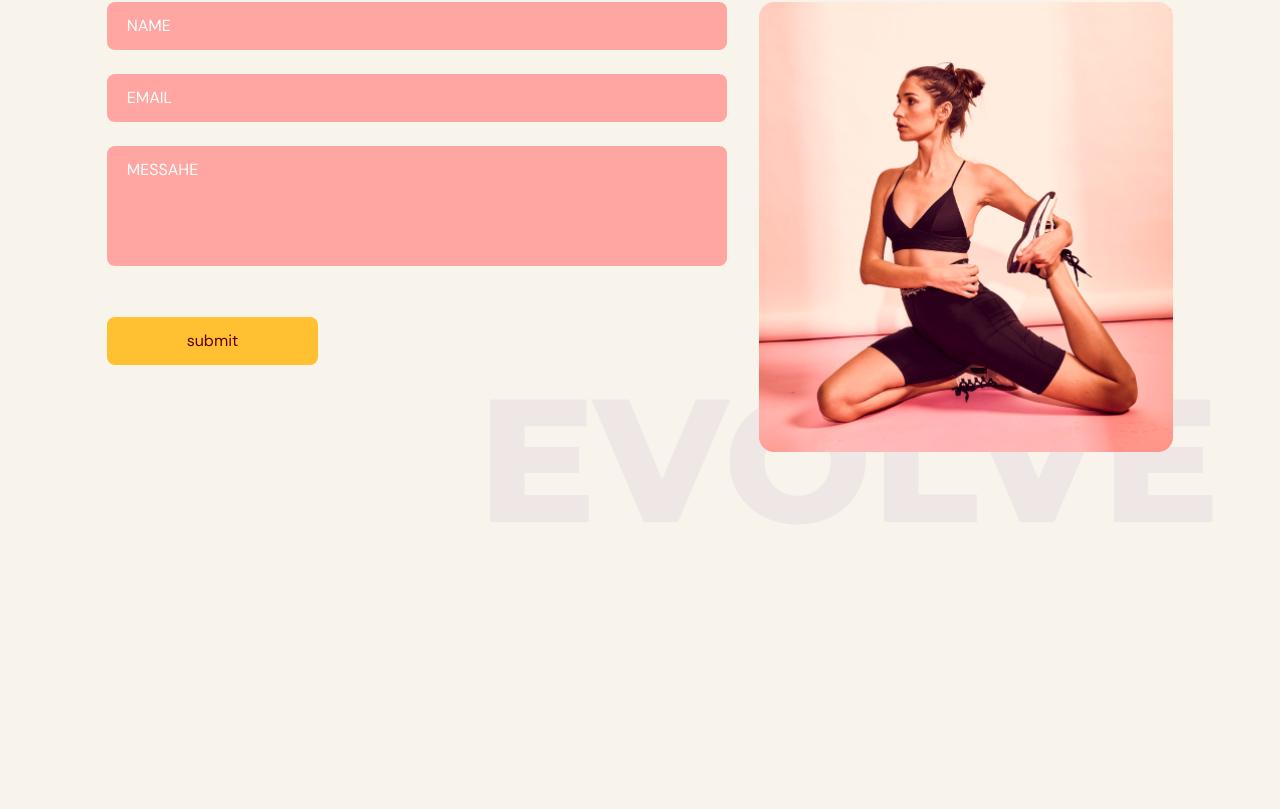
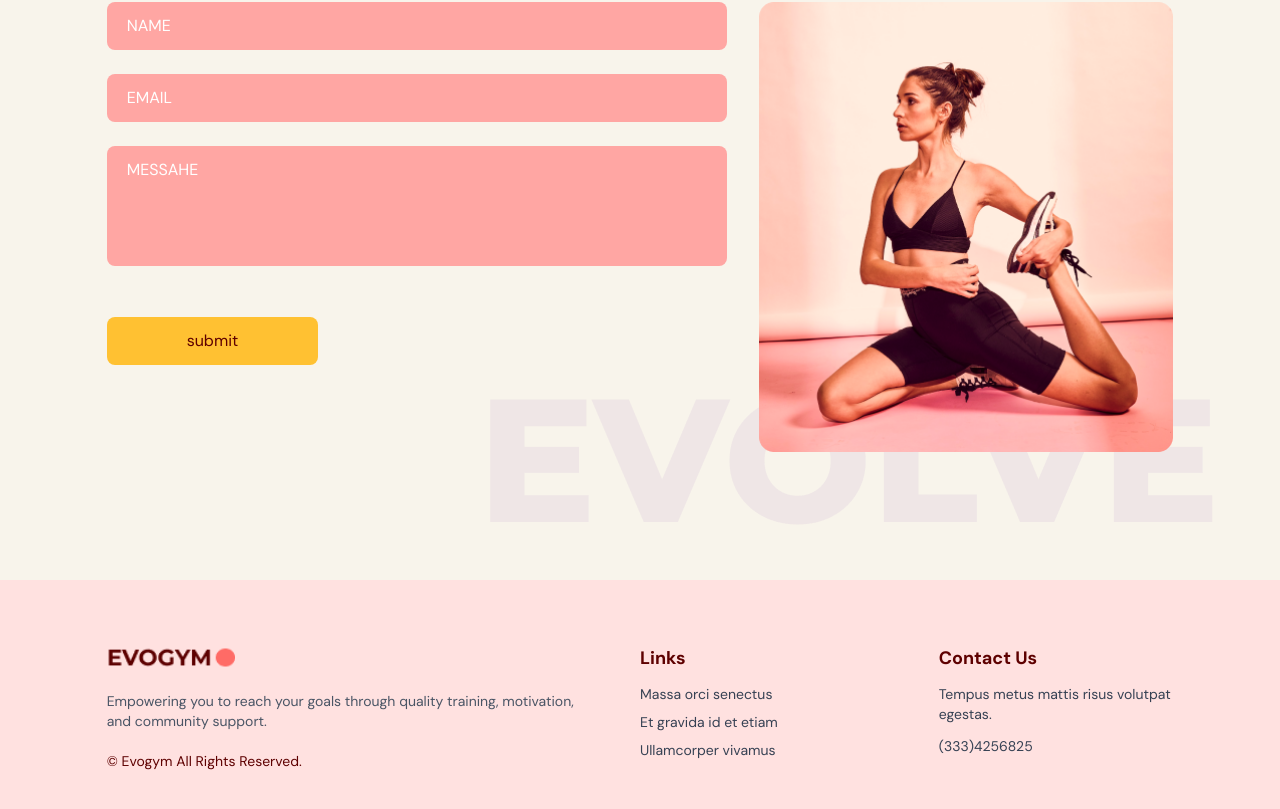
Before and after one commit to OB1-WAN-KENOBI/fitness-landing-react, a React (Vite) app: page / in a window 1280 px wide. Shown: the part 3066-3875 px from the top of the page. Before the commit the page ends 3646 px from the top, so only its background shows below. Built offline with nearby package versions, Linux system fonts and the light colour scheme.

Commit message:
v 0.9 added footer and animation for footer

```diff
--- a/src/App.tsx
+++ b/src/App.tsx
@@ -1,5 +1,6 @@
 import Benefits from "./components/benefits";
 import ContactUs from "./components/contact";
+import Footer from "./components/footer";
 import Home from "./components/home";
 import NavBar from "./components/navbar";
 import OurClasses from "./components/ourClasses";
@@ -12,6 +13,7 @@ function App() {
       <Benefits />
       <OurClasses />
       <ContactUs />
+      <Footer />
     </div>
   );
 }
--- a/src/components/contact/index.tsx
+++ b/src/components/contact/index.tsx
@@ -5,6 +5,7 @@ import ContactUsPageGraphic from "@/assets/ContactUsPageGraphic.png";
 import Heading from "@/utils/Heading";
 import TextInput from "@/components/formElement/TextInput";
 import { motion } from "framer-motion";
+import { baseMotion, slideLeft, slideRight } from "@/utils/motionPresets";
 
 const ContactUs = () => {
   const {
@@ -27,7 +28,12 @@ const ContactUs = () => {
 
   return (
     <section id="contactus" className="mx-auto w-5/6 pb-32 pt-24">
-      <div className="md:w-3/5">
+      <motion.div
+        {...baseMotion}
+        transition={{ duration: 0.8 }}
+        variants={slideLeft}
+        className="md:w-3/5"
+      >
         <Heading>
           <span className="text-primary-500">JOIN NOW</span>
           TO GET IN SHAPE
@@ -36,9 +42,14 @@ const ContactUs = () => {
           Push your limits, stay consistent, and transform your body with our
           expert guidance.
         </p>
-      </div>
+      </motion.div>
       <div className="mt-10 justify-between gap-8 md:flex">
-        <div className="mt-10 basis-3/5 md:mt-10">
+        <motion.div
+          {...baseMotion}
+          transition={{ duration: 0.8 }}
+          variants={slideRight}
+          className="mt-10 basis-3/5 md:mt-10"
+        >
           <form className="relative z-[2]" onSubmit={handleSubmit(onSubmit)}>
             <TextInput
               placeholder="NAME"
@@ -74,8 +85,13 @@ const ContactUs = () => {
               </motion.p>
             )}
           </form>
-        </div>
-        <div className="mt-10 basis-2/5 md:mt-10">
+        </motion.div>
+        <motion.div
+          {...baseMotion}
+          transition={{ duration: 0.8 }}
+          variants={slideRight}
+          className="mt-10 basis-2/5 md:mt-10"
+        >
           <div
             className="w-full relative before:absolute
           before:-bottom-20 before:-right-10 before:z-[1]
@@ -88,7 +104,7 @@ const ContactUs = () => {
               alt="ContactUsPageGraphic"
             />
           </div>
-        </div>
+        </motion.div>
       </div>
     </section>
   );
--- /dev/null
+++ b/src/components/footer/index.tsx
@@ -0,0 +1,70 @@
+import Logo from "@/assets/Logo.png";
+import { footerLinks } from "@/utils/footerLinks";
+import { slideUp, baseMotion, withDelay } from "@/utils/motionPresets";
+import { motion } from "framer-motion";
+import { Link } from "react-scroll";
+
+const Footer = () => {
+  return (
+    <footer className="bg-primary-100 py-16">
+      <div className="mx-auto w-5/6 flex flex-col gap-16 md:flex-row md:justify-between">
+        <motion.div
+          {...baseMotion}
+          custom={0}
+          variants={slideUp}
+          transition={withDelay(0)}
+          className="mt-16 basis-1/2 md:mt-0"
+        >
+          <img src={Logo} alt="Logo" className="w-32" />
+          <p className="my-5 text-sm text-gray-600">
+            Empowering you to reach your goals through quality training,
+            motivation, and community support.
+          </p>
+          <p className="text-sm text-gray-500">© Evogym All Rights Reserved.</p>
+        </motion.div>
+        <motion.div
+          {...baseMotion}
+          custom={1}
+          variants={slideUp}
+          transition={withDelay(1)}
+          className="mt-16 basis-1/4 md:mt-0"
+        >
+          <h4 className="font-bold text-lg">Links</h4>
+          {footerLinks && footerLinks.length > 0 && (
+            <div className="flex flex-col mt-3 gap-2">
+              {footerLinks.map((item, idx) => (
+                <Link
+                  to={item.link}
+                  key={idx}
+                  className="text-sm text-gray-700 hover:text-primary-500 animate cursor-pointer"
+                >
+                  {item.label}
+                </Link>
+              ))}
+            </div>
+          )}
+        </motion.div>
+        <motion.div
+          {...baseMotion}
+          custom={2}
+          variants={slideUp}
+          transition={withDelay(2)}
+          className="mt-16 basis-1/4 md:mt-0"
+        >
+          <h4 className="font-bold text-lg">Contact Us</h4>
+          <p className="my-3 text-sm text-gray-700">
+            Tempus metus mattis risus volutpat egestas.
+          </p>
+          <a
+            href="tel:3334256825"
+            className="text-sm text-gray-700 hover:text-primary-500 transition duration-300 block"
+          >
+            (333)4256825
+          </a>
+        </motion.div>
+      </div>
+    </footer>
+  );
+};
+
+export default Footer;
--- /dev/null
+++ b/src/utils/footerLinks.ts
@@ -0,0 +1,5 @@
+export const footerLinks = [
+  { label: "Massa orci senectus", link: "#" },
+  { label: "Et gravida id et etiam", link: "#" },
+  { label: "Ullamcorper vivamus", link: "#" }
+];
```
